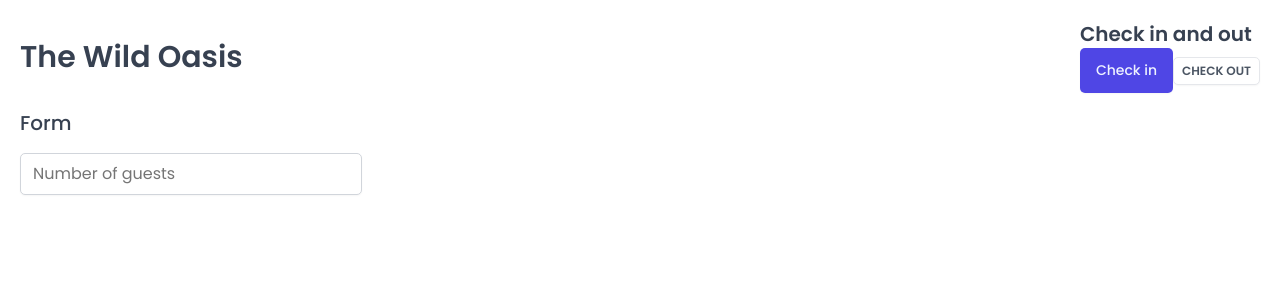
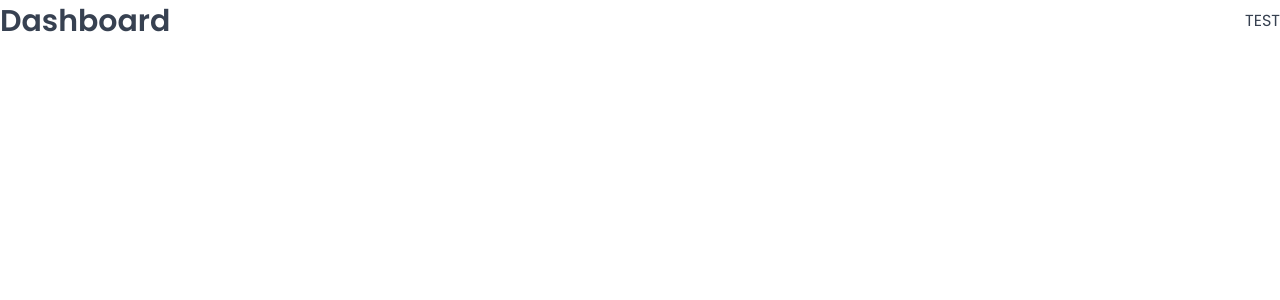
Before and after one commit to fikrirakala/the-wild-oasis, a React (Vite) app: page /dashboard in a window 1280 px wide. Shown: the top 300 px of the page. Built offline with nearby package versions, Linux system fonts and the light colour scheme; a web font is replaced by a local one.

Commit message:
setting up pages and routes

```diff
--- a/package.json
+++ b/package.json
@@ -12,6 +12,7 @@
   "dependencies": {
     "react": "^18.2.0",
     "react-dom": "^18.2.0",
+    "react-router-dom": "^6.15.0",
     "styled-components": "^6.0.7"
   },
   "devDependencies": {
--- a/src/App.jsx
+++ b/src/App.jsx
@@ -1,45 +1,31 @@
-import { styled } from "styled-components";
+import { BrowserRouter, Navigate, Route, Routes } from "react-router-dom";
+import Dashboard from "./pages/Dashboard";
+import Bookings from "./pages/Bookings";
+import Cabins from "./pages/Cabins";
+import Users from "./pages/Users";
+import Settings from "./pages/Settings";
+import Account from "./pages/Account";
+import Login from "./pages/Login";
+import PageNotFound from "./pages/PageNotFound";
 import GlobalStyles from "./styles/GlobalStyles";
-import Button from "./ui/Button";
-import Input from "./ui/Input";
-import Heading from "./ui/Heading";
-import Row from "./ui/Row";
-
-const StyledApp = styled.div`
-  padding: 20px;
-`;
 
 function App() {
   return (
     <>
       <GlobalStyles />
-      <StyledApp>
-        <Row type="vertical">
-          <Row type="horizontal">
-            <Heading as="h1">The Wild Oasis</Heading>
-
-            <div>
-              <Heading as="h2">Check in and out</Heading>
-              <Button onClick={() => alert("Check in")}>Check in</Button>
-
-              <Button
-                variation="secondary"
-                size="small"
-                onClick={() => alert("Check out")}>
-                Check out
-              </Button>
-            </div>
-          </Row>
-
-          <Row type="vertical">
-            <Heading as="h3">Form</Heading>
-
-            <form>
-              <Input type="number" placeholder="Number of guests" />
-            </form>
-          </Row>
-        </Row>
-      </StyledApp>
+      <BrowserRouter>
+        <Routes>
+          <Route index element={<Navigate replace to="dashboard" />} />
+          <Route path="dashboard" element={<Dashboard />} />
+          <Route path="bookings" element={<Bookings />} />
+          <Route path="cabins" element={<Cabins />} />
+          <Route path="users" element={<Users />} />
+          <Route path="settings" element={<Settings />} />
+          <Route path="account" element={<Account />} />
+          <Route path="login" element={<Login />} />
+          <Route path="*" element={<PageNotFound />} />
+        </Routes>
+      </BrowserRouter>
     </>
   );
 }
```
Also changed, not shown: 1 other file (tests, documents, lock files or other folders).
